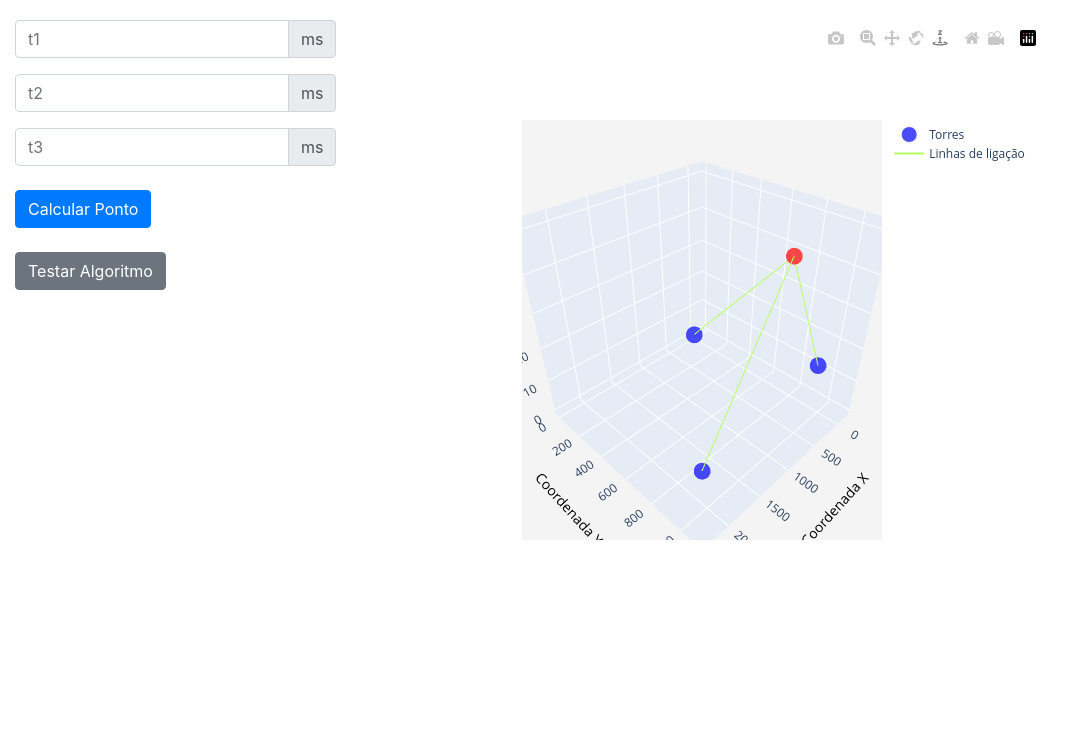
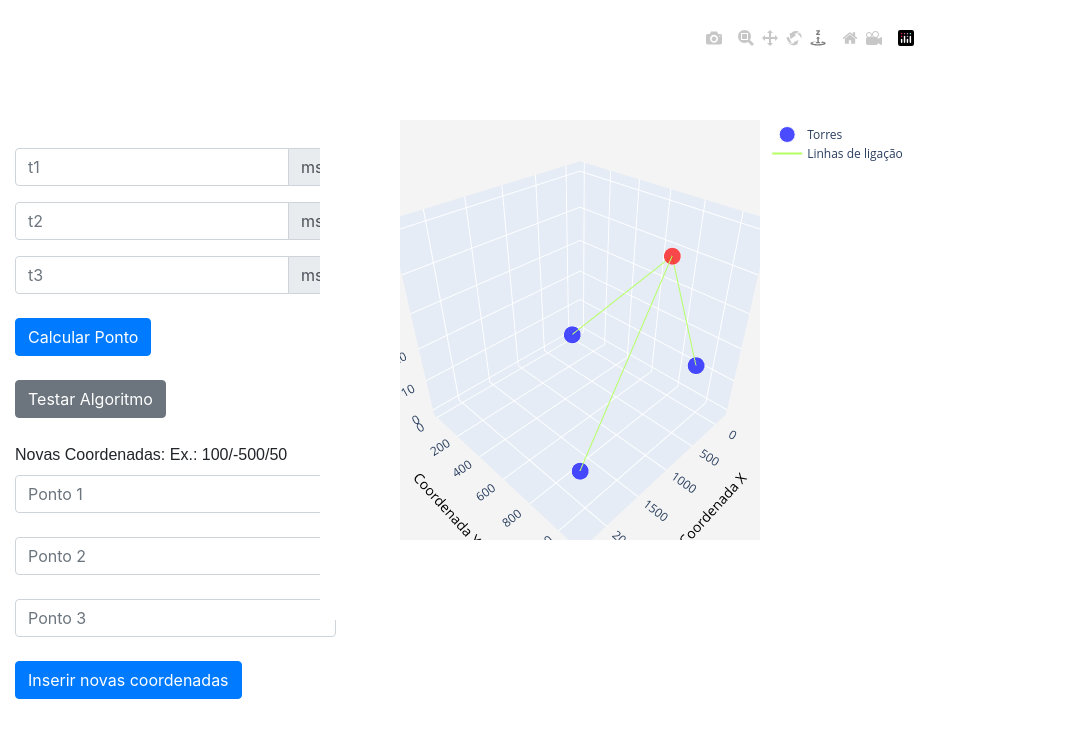
Before and after one commit to wgiacomin/sound-origin-geneticalgorithm-python, a Flask app: page / in a window 1280 px wide. Shown: the top 738 px of the page, without its empty margins (0-1084 px from the left). Run offline with Flask 2, Linux system fonts and the light colour scheme; some libraries are stand-ins or nearby versions.

Commit message:
Adicionei c1, c2 e c3 para carregar novas coordenadas dos pontos, method PUT

```diff
--- a/templates/index.html
+++ b/templates/index.html
@@ -6,8 +6,8 @@
 <body>
 <div class="container-fluid"  style="margin-top: 20px">
     <div class="row">
-        <div class="col-4">
-            <div style="position:fixed">
+        <div class="col-3">
+            <div class="menu" style="position:fixed; margin-top: 10%">
                 <form action="/" method="POST">
                     <div class="form-group">
                         <div class="input-group mb-2">
@@ -41,10 +41,34 @@
                     <input name="teste" value="1" hidden>
                     <button type="submit" class="btn btn-secondary" >Testar Algoritmo</button>
                 </form>
+
+                <br>
+
+                <form action="/" method="PUT">
+                	<label style="font-family: sans-serif;">Novas Coordenadas: Ex.: 100/-500/50</label>
+                	<div class="form-group">
+                        <div class="input-group mb-4">
+                            <input type="text" class="form-control" id="c1" name="c1" placeholder="Ponto 1">
+                        </div>
+                    </div>
+                    <div class="form-group">
+                        <div class="input-group mb-4">
+                            <input type="text" class="form-control" id="c2" name="c2" placeholder="Ponto 2">
+                        </div>
+                    </div>
+                    <div class="form-group">
+                        <div class="input-group mb-4">
+                            <input type="text" class="form-control" id="c3" name="c3" placeholder="Ponto 3">
+                        </div>
+                    </div>
+                    <button type="submit" class="btn btn-primary">Inserir novas coordenadas</button>
+                </form>
+                <br>
+
             </div>
         </div>
 
-        <div class="col-2">
+        <div>
             {%include 'graph.html' %}
         </div>
     </div>
```
